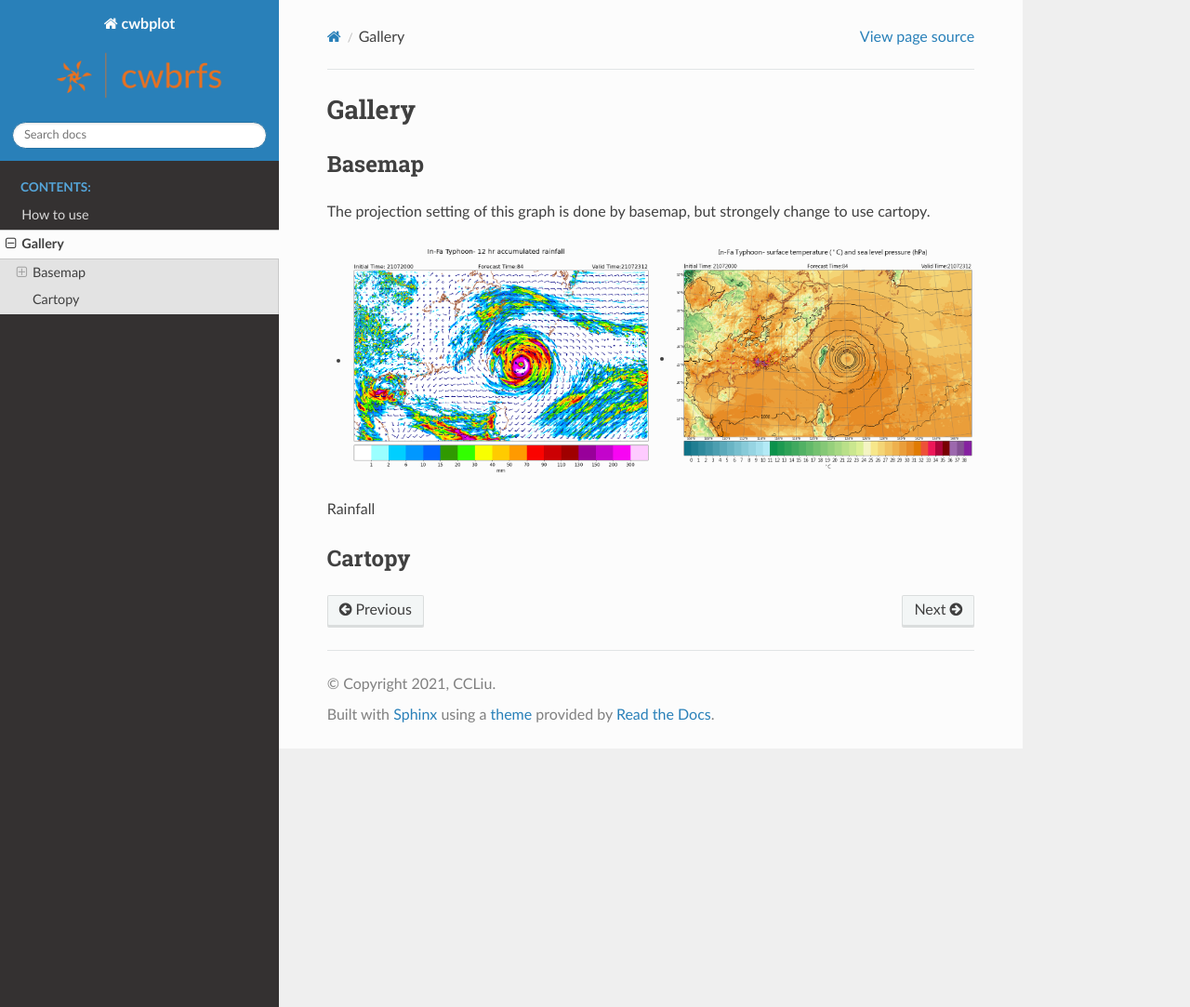
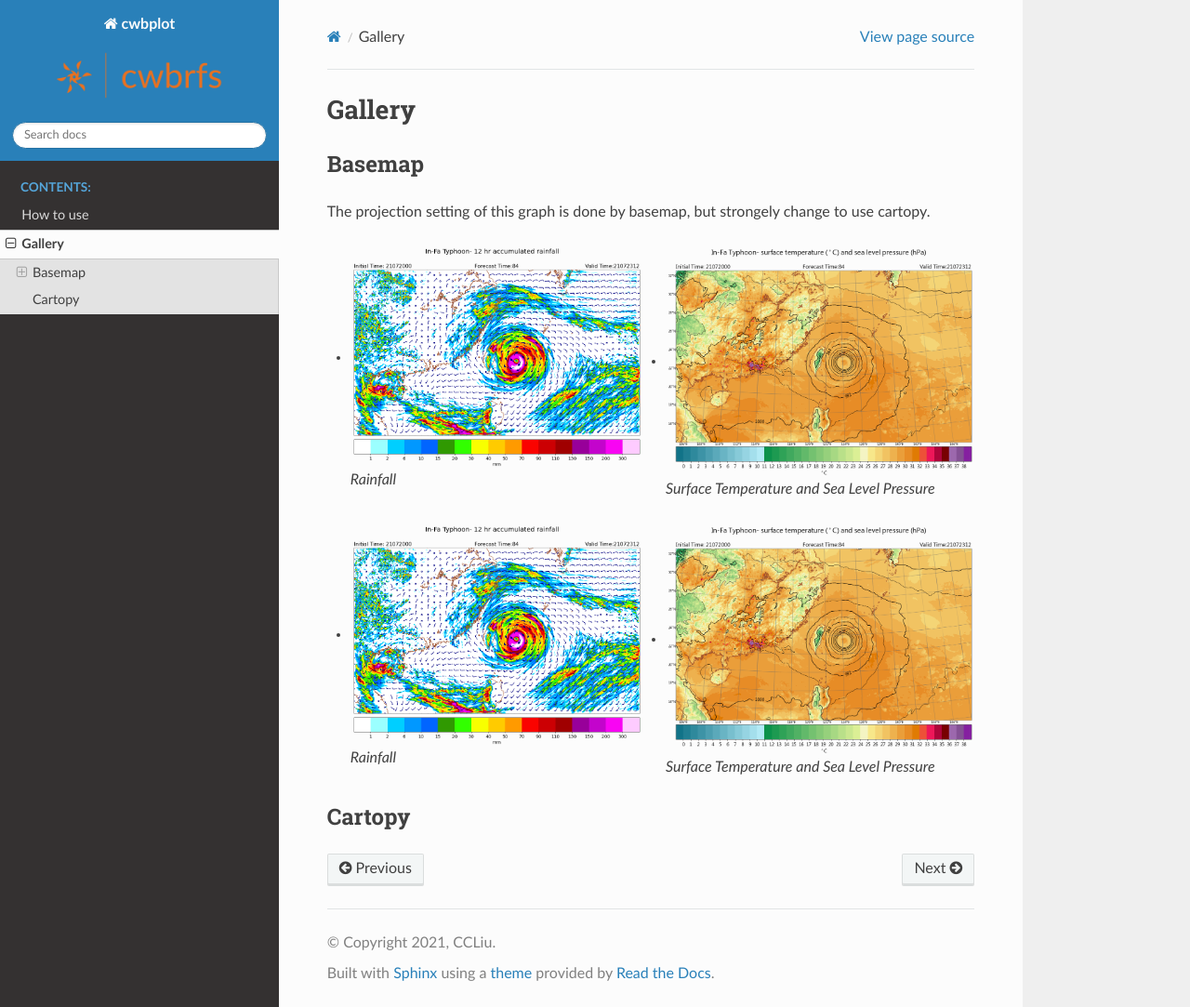
Before and after one commit to Liu-CWB/cwbplot, a Sphinx documentation site: the page built from docs/source/gallery_cwb.rst, in a window 1280 px wide and 1083 px high. Shown: the whole window at 93% size. Built offline with Sphinx 7.4.7 and the Read the Docs theme 2.0.0, drawn with Linux system fonts in a browser that asks for light colours.

Commit message:
Update gallery_cwb.rst

```diff
--- a/docs/source/gallery_cwb.rst
+++ b/docs/source/gallery_cwb.rst
@@ -12,11 +12,30 @@
         :width: 600
         :target: https://cwbplot.readthedocs.io/en/latest/example/12accrain_basemap.html
 
+        Rainfall
+
     - .. figure:: image/_gallery/surftemp_basemap.png
         :width: 600
         :target: https://cwbplot.readthedocs.io/en/latest/example/surftemp_basemap.html
 
-Rainfall
+        Surface Temperature and Sea Level Pressure
+
+
+.. hlist::
+    :columns: 2
+
+    - .. figure:: image/_gallery/12acc_rainfall_basemap.png
+        :width: 600
+        :target: https://cwbplot.readthedocs.io/en/latest/example/12accrain_basemap.html
+
+        Rainfall
+
+    - .. figure:: image/_gallery/surftemp_basemap.png
+        :width: 600
+        :target: https://cwbplot.readthedocs.io/en/latest/example/surftemp_basemap.html
+
+        Surface Temperature and Sea Level Pressure
+
 
 .. toctree::
     :maxdepth: 1
```
